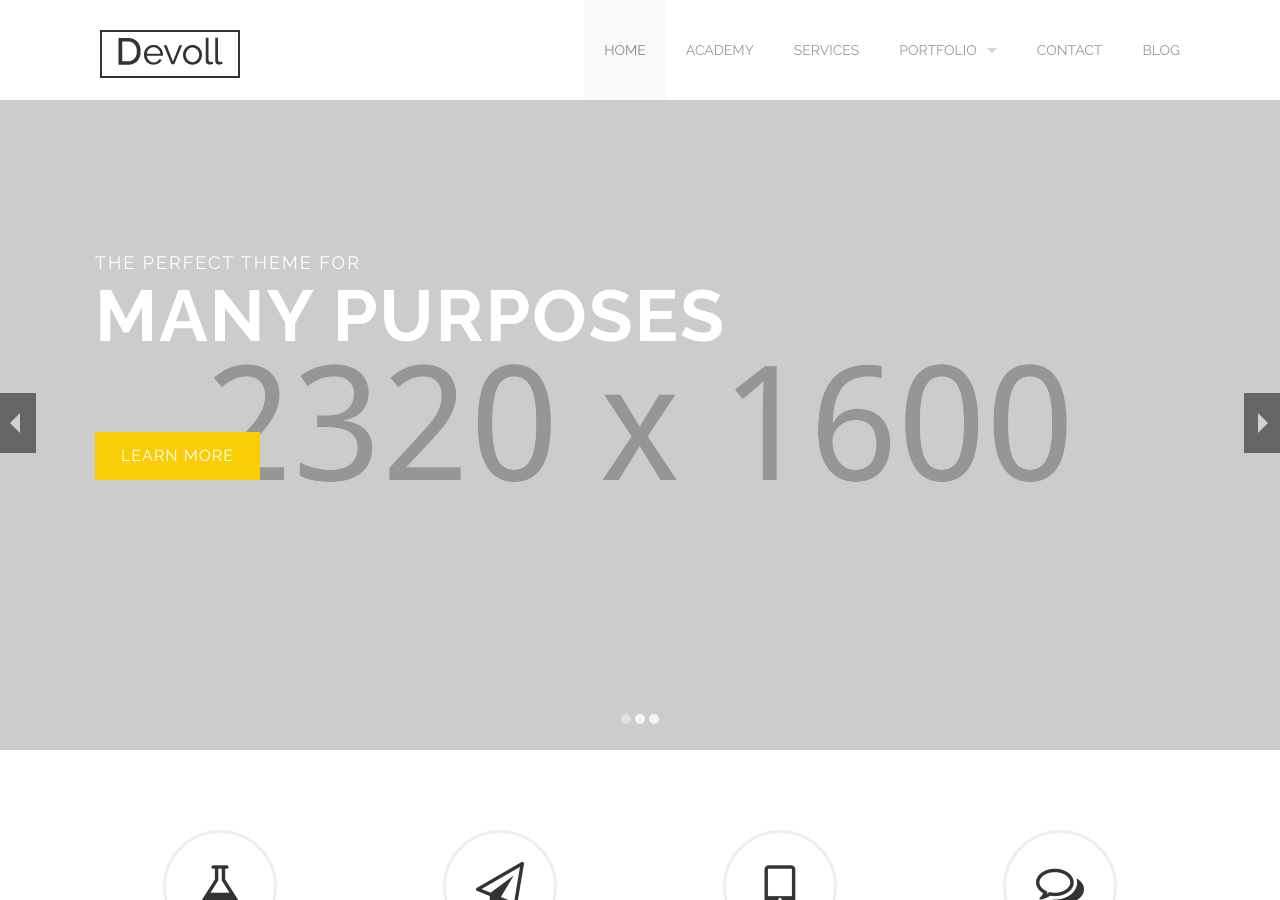
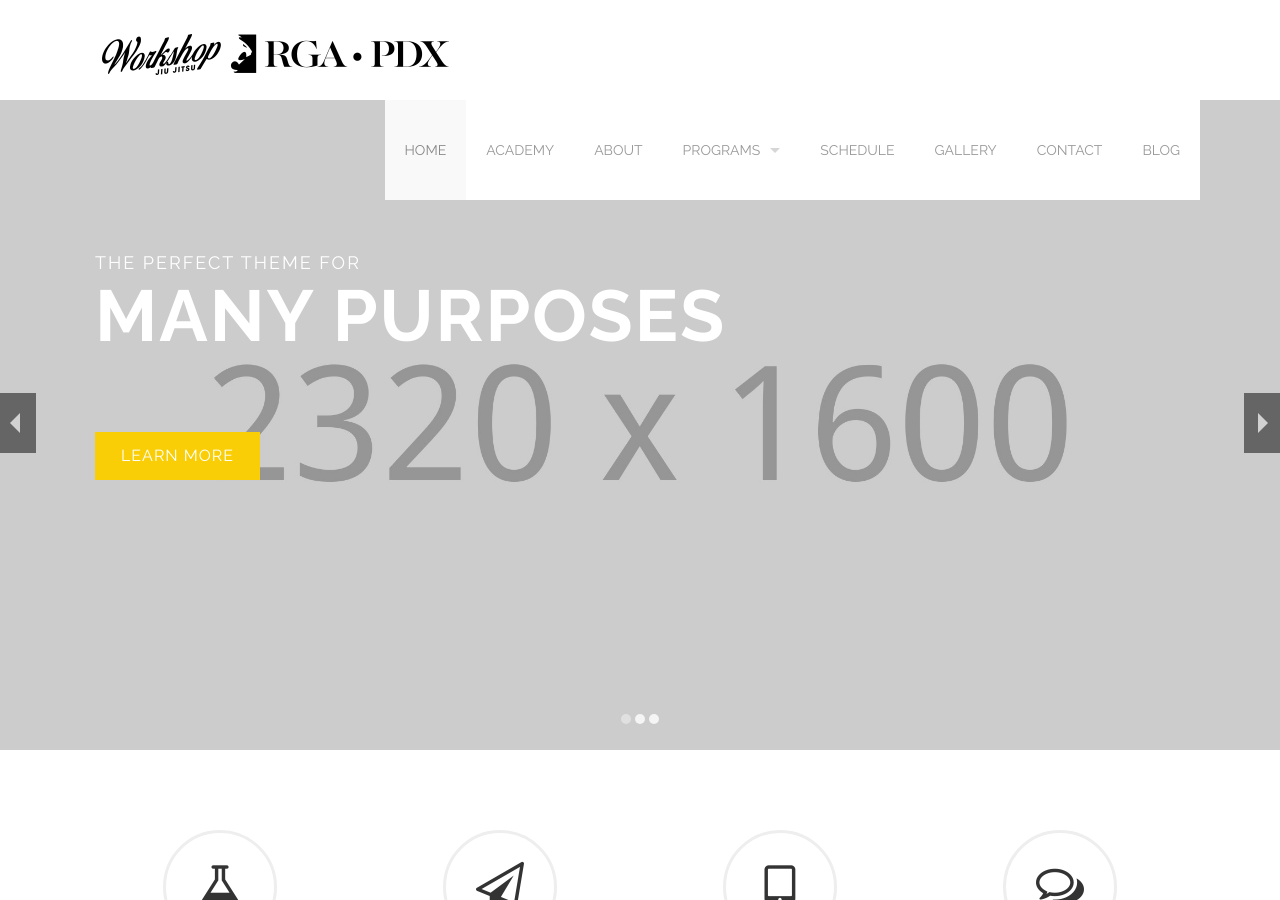
Before and after one commit to rgapdx/rgapdx.github.io, a Jekyll site: the page built from index.html, in a window 1280 px wide and 900 px high. Built offline with Jekyll 4.4.1, drawn with Linux system fonts in a browser that asks for light colours.

Commit message:
updated nav from template to current RGA site

```diff
--- a/_data/nav.yml
+++ b/_data/nav.yml
@@ -4,17 +4,27 @@
 - name: Academy
   path: academy.html
   section_id: academy
-- name: Services
-  path: services.html
-  section_id: services
-- name: Portfolio
-  path: portfolio.html
-  section_id: portfolio
+- name: About
+  path: about.html
+  section_id: about
+- name: Programs
+  path: programs.html
+  section_id: programs
   children:
-    - name: Portfolio
-      path: portfolio.html
-    - name: Portfolio item
-      path: portfolio-item.html
+    - name: Jiu Jitsu
+      path: brazilian-jiu-jitsu.html
+    - name: Jiu Jitsu 101
+      path: bjj-101.html
+    - name: Muay Thai
+      path: muay-thai.html
+    - name: Kids & Young Adults
+      path: kids.html
+- name: Schedule
+  path: schedule.html
+  section_id: schedule
+- name: Gallery
+  path: gallery.html
+  section_id: gallery
 - name: Contact
   path: contact.html
   section_id: contact
--- a/_includes/header.html
+++ b/_includes/header.html
@@ -4,7 +4,7 @@
       <li class='name'>
         <h1>
           <a href='{{site.url}}/index.html'>
-            <img alt="" src="{{site.url}}/images/logo-bordered.png" />
+            <img alt="" src="{{site.url}}/images/logo-trans.png" />
           </a>
         </h1>
       </li>
```
Also changed, not shown: images/logo-trans.png (added).
